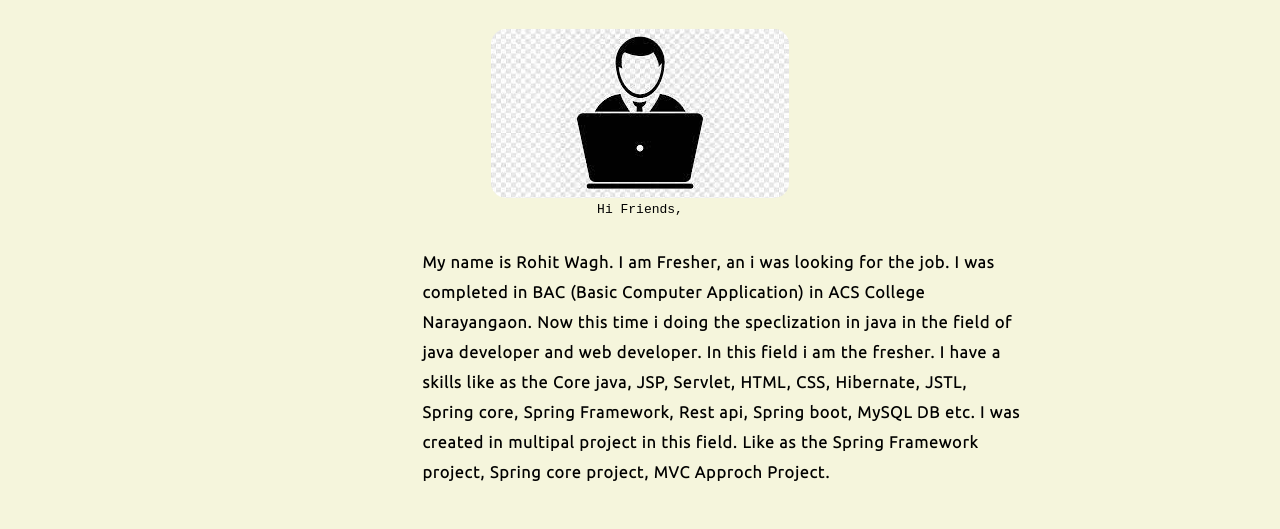
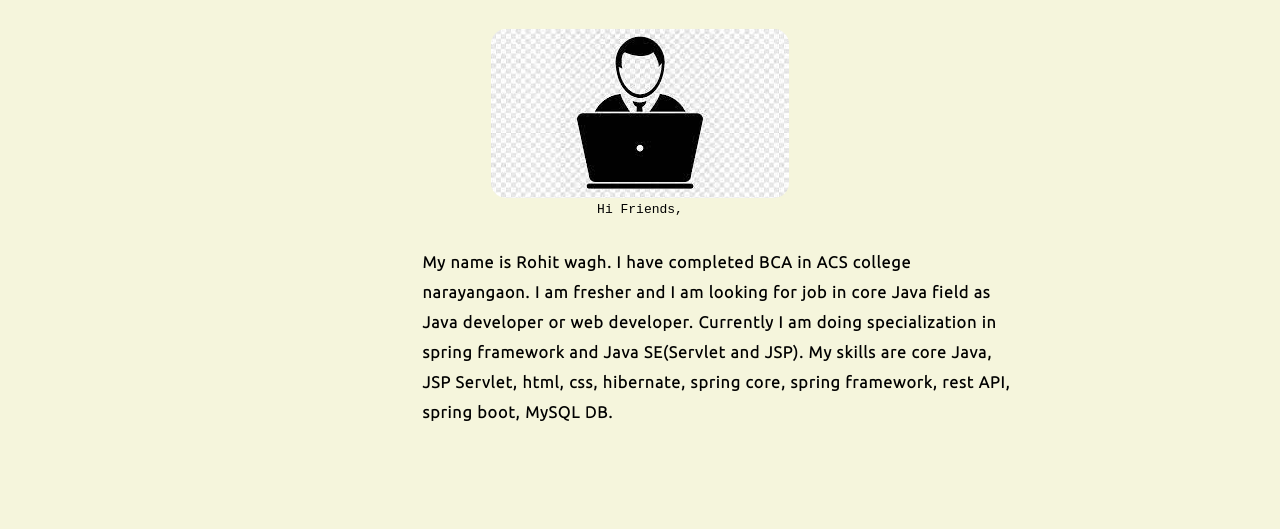
Before and after one commit to RohitProjects/PortFolio2, a plain HTML site: page above.html in a window 1280 px wide. Shown: the part 271-800 px from the top of the page. Drawn offline with nearby package versions, Linux system fonts and the light colour scheme.

Commit message:
second commit

```diff
--- a/above.html
+++ b/above.html
@@ -64,13 +64,11 @@
                 <img src="img/manDev.jpg" alt="">
             </div>
             <pre>Hi Friends,</pre>
-            <p>My name is Rohit Wagh. I am Fresher, an i was looking for the job.
-                I was completed in BAC (Basic Computer Application) in ACS College Narayangaon.
-                Now this time i doing the speclization in java in the field of java developer and web developer.
-                In this field i am the fresher. I have a skills like as the Core java, JSP, Servlet, HTML, CSS,
-                Hibernate, JSTL, Spring core, Spring Framework, Rest api, Spring boot, MySQL DB etc.
-                I was created in multipal project in this field. Like as the Spring Framework project,
-                Spring core project, MVC Approch Project.
+            <p>My name is Rohit wagh. I have completed BCA in ACS college narayangaon.
+                I am fresher and I am looking for job in core Java field as Java developer or web developer.
+                Currently I am doing specialization in spring framework and Java SE(Servlet and JSP).
+                My skills are core Java, JSP Servlet, html, css, hibernate, spring core, spring framework,
+                rest API, spring boot, MySQL DB.
             </p>
         </div>
     </section>
```
